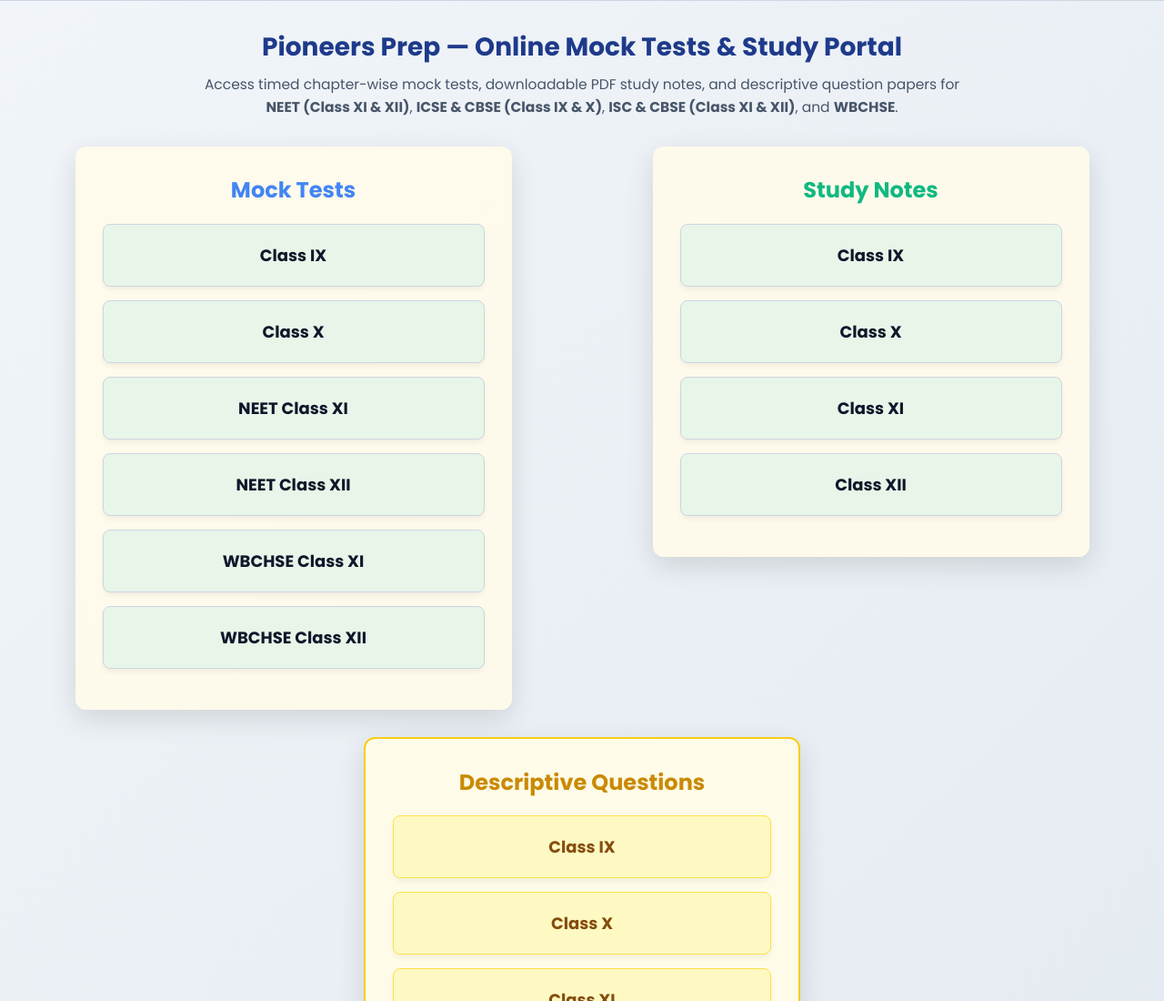
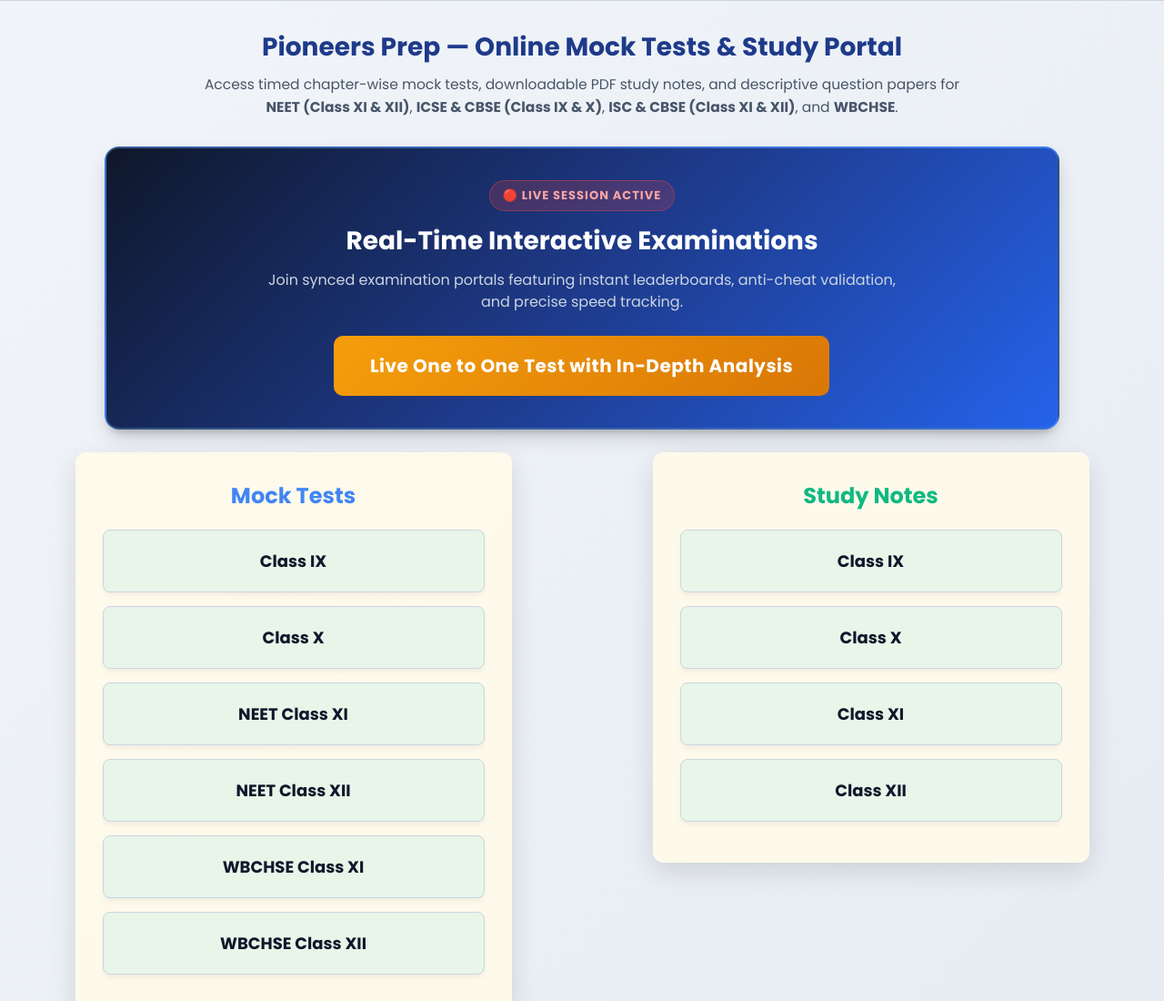
Before and after one commit to amb1404/quiz-app, a website: page public/index.html in a window 1280 px wide. Shown: the top 1100 px of the page at 91% size. Drawn offline with Linux system fonts and the light colour scheme.

Commit message:
Update index.html

```diff
--- a/public/index.html
+++ b/public/index.html
@@ -39,6 +39,56 @@
             <h1>Pioneers Prep — Online Mock Tests & Study Portal</h1>
             <p>Access timed chapter-wise mock tests, downloadable PDF study notes, and descriptive question papers for <strong>NEET (Class XI & XII)</strong>, <strong>ICSE & CBSE (Class IX & X)</strong>, <strong>ISC & CBSE (Class XI & XII)</strong>, and <strong>WBCHSE</strong>.</p>
         </section>
+
+        <!-- High-Visibility Striking Live Test Hero Banner -->
+        <style>
+            @keyframes pulseGlow {
+                0% { transform: scale(1); box-shadow: 0 0 0 0 rgba(59, 130, 246, 0.6); }
+                70% { transform: scale(1.02); box-shadow: 0 0 0 18px rgba(59, 130, 246, 0); }
+                100% { transform: scale(1); box-shadow: 0 0 0 0 rgba(59, 130, 246, 0); }
+            }
+            .live-hero-banner {
+                max-width: 1050px;
+                margin: 25px auto;
+                background: linear-gradient(135deg, #0f172a, #1e3a8a, #2563eb);
+                padding: 35px 25px;
+                border-radius: 16px;
+                text-align: center;
+                box-shadow: 0 10px 25px -5px rgba(0, 0, 0, 0.2), 0 8px 10px -6px rgba(0, 0, 0, 0.2);
+                border: 2px solid rgba(96, 165, 250, 0.4);
+            }
+            .live-hero-btn {
+                display: inline-block;
+                background: linear-gradient(135deg, #f59e0b, #d97706);
+                color: #ffffff;
+                padding: 18px 40px;
+                border-radius: 10px;
+                font-weight: 800;
+                text-decoration: none;
+                font-size: 20px;
+                letter-spacing: 0.5px;
+                box-shadow: 0 4px 14px rgba(245, 158, 11, 0.4);
+                animation: pulseGlow 2.5s infinite ease-in-out;
+                transition: transform 0.2s, background 0.2s;
+            }
+            .live-hero-btn:hover {
+                background: linear-gradient(135deg, #fbbf24, #f59e0b);
+                transform: translateY(-2px);
+            }
+        </style>
+
+        <div class="live-hero-banner">
+            <div style="display: inline-block; background: rgba(239, 68, 68, 0.2); color: #fca5a5; padding: 6px 14px; border-radius: 20px; font-size: 13px; font-weight: bold; text-transform: uppercase; letter-spacing: 1px; margin-bottom: 12px; border: 1px solid rgba(239, 68, 68, 0.4);">
+                🔴 Live Session Active
+            </div>
+            <h2 style="color: #ffffff; margin: 0 0 10px 0; font-size: 28px; font-weight: 800;">Real-Time Interactive Examinations</h2>
+            <p style="color: #cbd5e1; margin: 0 0 25px 0; font-size: 16px; max-width: 700px; margin-left: auto; margin-right: auto; line-height: 1.5;">
+                Join synced examination portals featuring instant leaderboards, anti-cheat validation, and precise speed tracking.
+            </p>
+            <a href="/live-test" class="live-hero-btn">
+                Live One to One Test with In-Depth Analysis
+            </a>
+        </div>
 
         <div id="home-dashboard">
             <!-- 1. Mock Tests Panel -->
```
